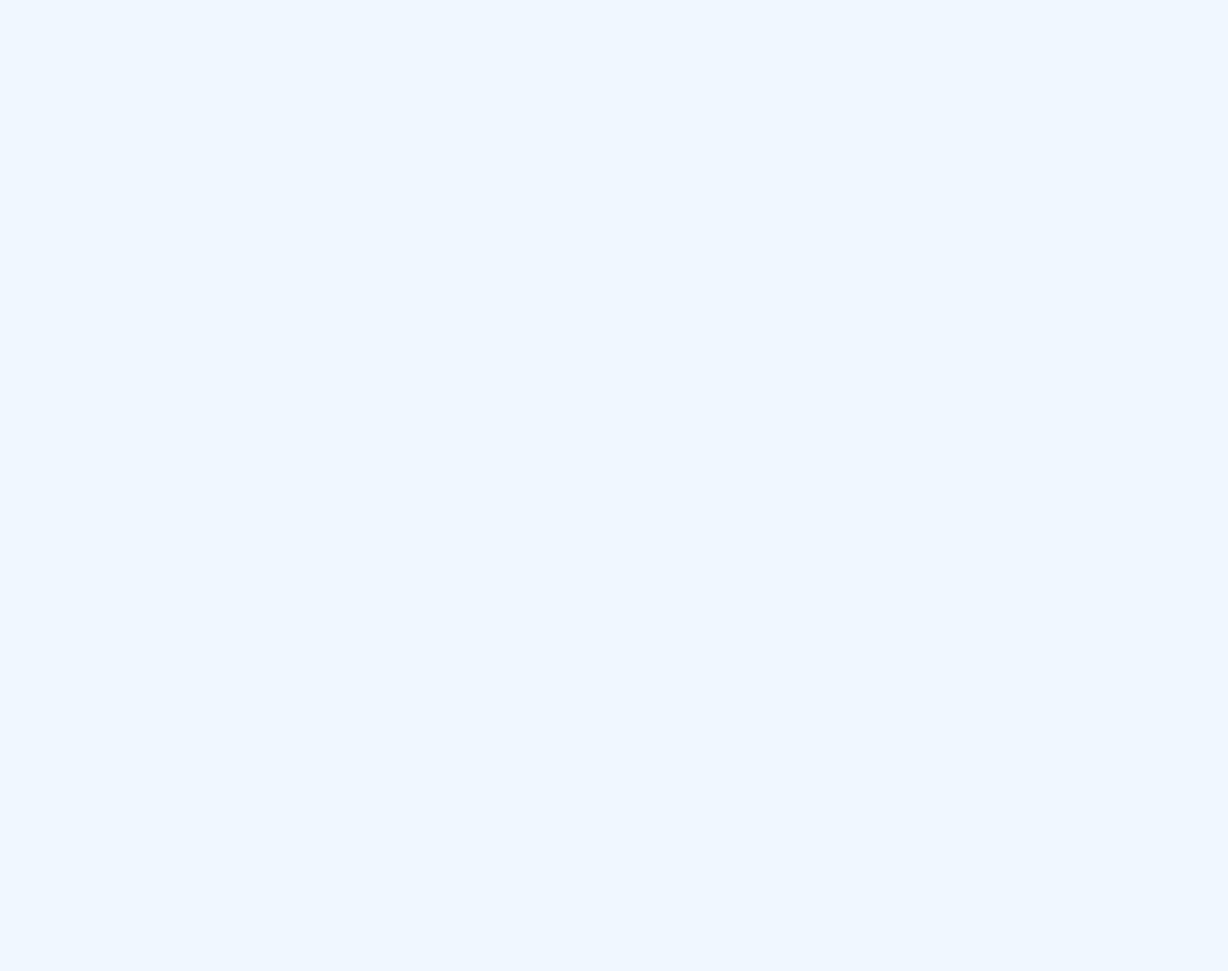
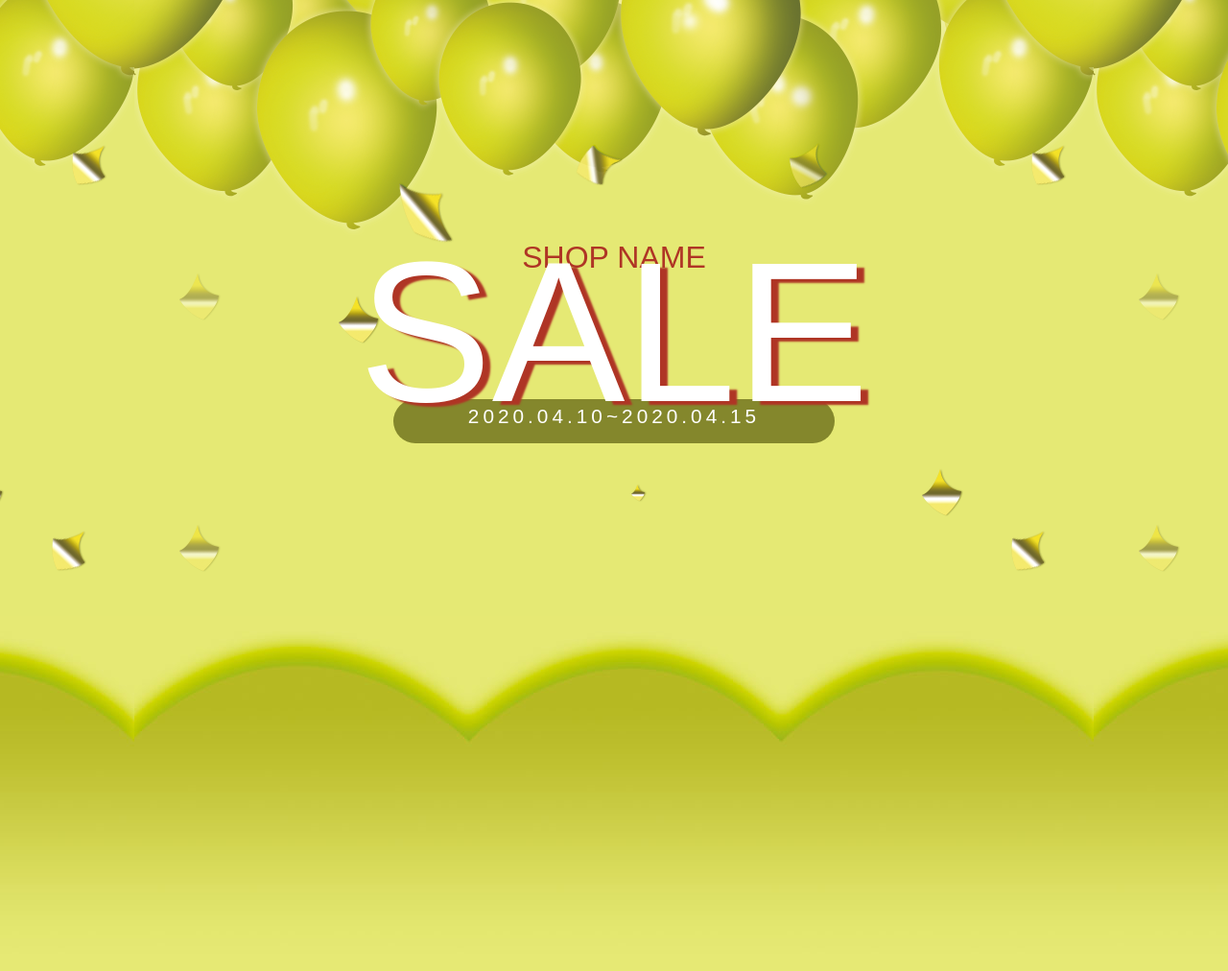
Before and after one commit to kimhyonju/sale-landingpage02, a plain HTML site: page index.html in a window 1280 px wide. Shown: the whole page at 96% size. Before the commit the page ends 800 px from the top, so only its background shows below. Drawn offline with Linux system fonts and the light colour scheme.

Commit message:
main banner update

```diff
--- a/css/stylepc.css
+++ b/css/stylepc.css
@@ -6,9 +6,48 @@
 body{
 	margin:0;
     padding:0;
-    background-color: aliceblue;
+    background-color: #e5e974;
     }
 a:link, a:visited{
     color:#fff;
     text-decoration:none;
 }
+/*main banner start*/
+#mainbanner{
+    width: 100%;
+    background: url(../images/balloon-back.png) repeat-x top;
+    margin: -200px 0;
+}
+#main-title{
+    width: 60%;
+    margin: 0px auto;
+    padding-top: 450px;
+    text-align: center;
+}
+.main-shop-name{
+    color: #af3525;
+    font-size: 2em;
+}
+.main-sale-name{
+    color: #fff;
+    font-size: 13em;
+    margin-top: -60px;
+    text-shadow: 8px 4px 2px #af3525;
+}
+.main-date{
+    width: 60%;
+    height: 40px;
+    background-color: #84872c;
+    border-radius: 30px;
+    margin: -50px auto;
+    font-size: 1.3em;
+    letter-spacing: 4px;
+    color: #fff;
+    padding-top: 6px;
+}
+.main-back01{
+    width: 100%;
+    height: 400px;
+    background: url(../images/sale-landingpage02_02.jpg) repeat-x bottom;
+    margin-top: 200px;
+}
--- a/index.html
+++ b/index.html
@@ -8,6 +8,17 @@
 	<title>Sale-Landing page ver.02</title>
 </head>
 <body>
-
+    <!--main banner start-->
+    <header>
+        <div id="mainbanner">
+            <div id="main-title">
+                <div class="main-shop-name"><p>SHOP NAME</p></div>
+                <div class="main-sale-name"><p>SALE</p></div>
+                <div class="main-date"><p>2020.04.10~2020.04.15</p></div>
+            </div>
+            <div class="main-back01"></div>
+        </div>
+    </header>
+    <!--main banner end-->
 </body>
 </html>
```
Also changed, not shown: images/balloon-back.jpg (deleted), images/balloon-back.png (added).
